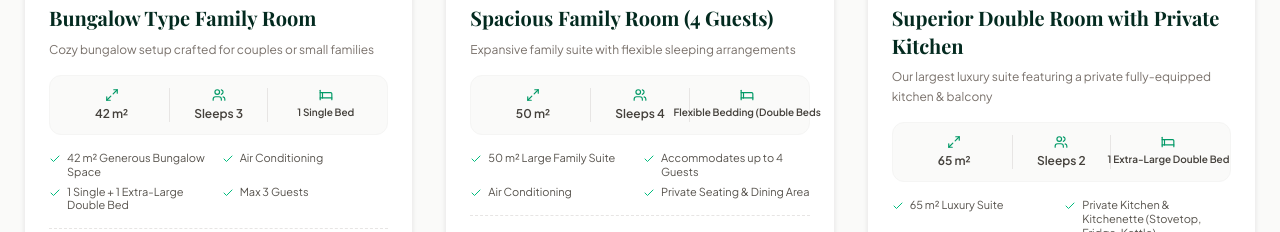
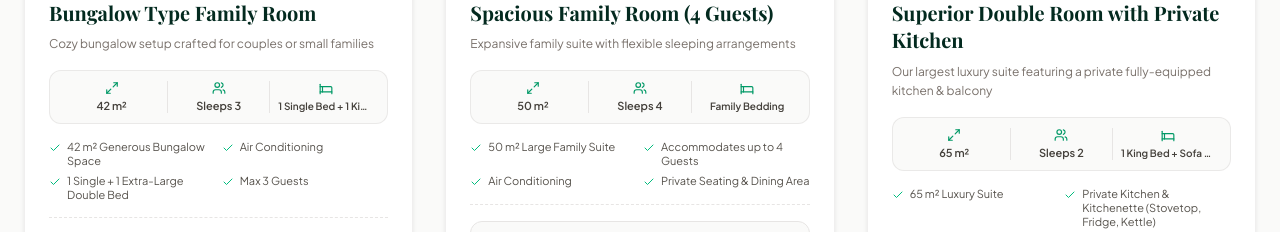
Before and after one commit to thilina-dev22/Paradise-Bungalow, a React (Vite) app: page / in a window 1280 px wide. Shown: the part 2329-2561 px from the top of the page. Built offline with nearby package versions, Linux system fonts and the light colour scheme; a web font is replaced by a local one.

Commit message:
fix: bed config text overflow in RoomCard specs grid

```diff
--- a/src/components/RoomCard.jsx
+++ b/src/components/RoomCard.jsx
@@ -1,5 +1,16 @@
 import React, { useState } from 'react';
 import { Users, Maximize2, Bed, Coffee, Check, Eye, Info, MapPin, CheckCircle2 } from 'lucide-react';
+
+const getShortBedText = (bedConfig) => {
+  if (!bedConfig) return '';
+  if (bedConfig.includes('Extra-Large Double')) {
+    return bedConfig.replace('1 Extra-Large Double Bed', '1 King Bed').replace('Extra-Large Double', 'King');
+  }
+  if (bedConfig.includes('Flexible Bedding')) {
+    return 'Family Bedding';
+  }
+  return bedConfig;
+};
 
 export default function RoomCard({ room, onSelectRoom, onViewDetails }) {
   const [includeBreakfast, setIncludeBreakfast] = useState(false);
@@ -62,18 +73,20 @@ export default function RoomCard({ room, onSelectRoom, onViewDetails }) {
         </div>
 
         {/* Specs Grid */}
-        <div className="grid grid-cols-3 gap-2 bg-stone-50 p-3 rounded-xl text-center text-xs text-emerald-950 font-semibold mb-4 border border-stone-100">
-          <div className="flex flex-col items-center gap-1">
-            <Maximize2 className="w-3.5 h-3.5 text-emerald-600" />
-            <div className="text-stone-700">{room.size}</div>
+        <div className="grid grid-cols-3 gap-1 bg-stone-50 p-2.5 rounded-xl text-center text-xs text-emerald-950 font-semibold mb-4 border border-stone-200/80">
+          <div className="flex flex-col items-center justify-center gap-1 min-w-0 px-1">
+            <Maximize2 className="w-3.5 h-3.5 text-emerald-600 shrink-0" />
+            <div className="text-stone-700 text-[11px] truncate w-full">{room.size}</div>
           </div>
-          <div className="flex flex-col items-center gap-1 border-x border-stone-200">
-            <Users className="w-3.5 h-3.5 text-emerald-600" />
-            <div className="text-stone-700">Sleeps {room.maxGuests}</div>
+          <div className="flex flex-col items-center justify-center gap-1 border-x border-stone-200 min-w-0 px-1">
+            <Users className="w-3.5 h-3.5 text-emerald-600 shrink-0" />
+            <div className="text-stone-700 text-[11px] truncate w-full">Sleeps {room.maxGuests}</div>
           </div>
-          <div className="flex flex-col items-center gap-1">
-            <Bed className="w-3.5 h-3.5 text-emerald-600" />
-            <div className="text-stone-700 truncate text-[10px] leading-tight px-1">{room.bedConfig.split('+')[0]}</div>
+          <div className="flex flex-col items-center justify-center gap-1 min-w-0 px-1">
+            <Bed className="w-3.5 h-3.5 text-emerald-600 shrink-0" />
+            <div className="text-stone-700 text-[10px] leading-tight text-center truncate w-full" title={room.bedConfig}>
+              {getShortBedText(room.bedConfig)}
+            </div>
           </div>
         </div>
 
```
